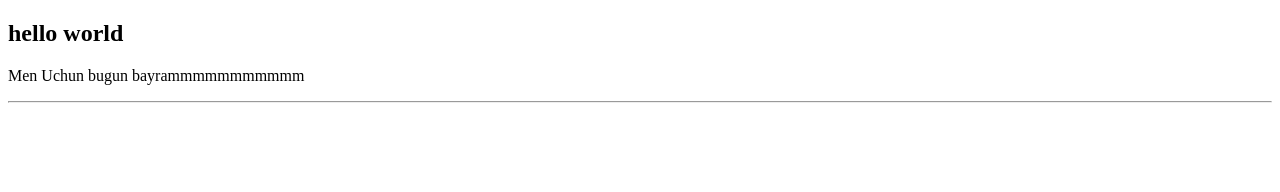
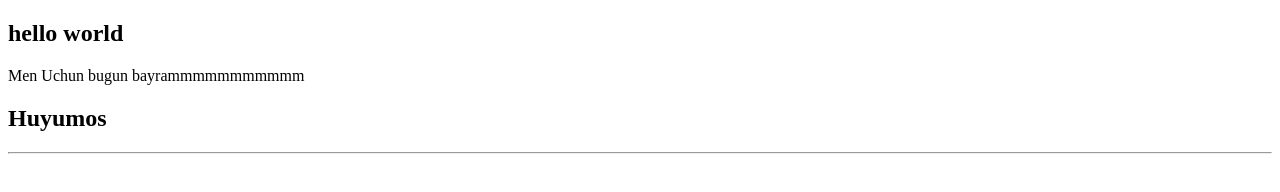
Before and after one commit to Ikrom2020/lesson, a plain HTML site: page index.html in a window 1280 px wide. Drawn offline with Linux system fonts and the light colour scheme.

Commit message:
Update index.html

```diff
--- a/index.html
+++ b/index.html
@@ -8,6 +8,7 @@
 <body>
     <h2>hello world</h2>
     <p>Men Uchun bugun bayrammmmmmmmmmm</p>
+    <h2>Huyumos</h2>
     <hr>
 </body>
 </html>
```
